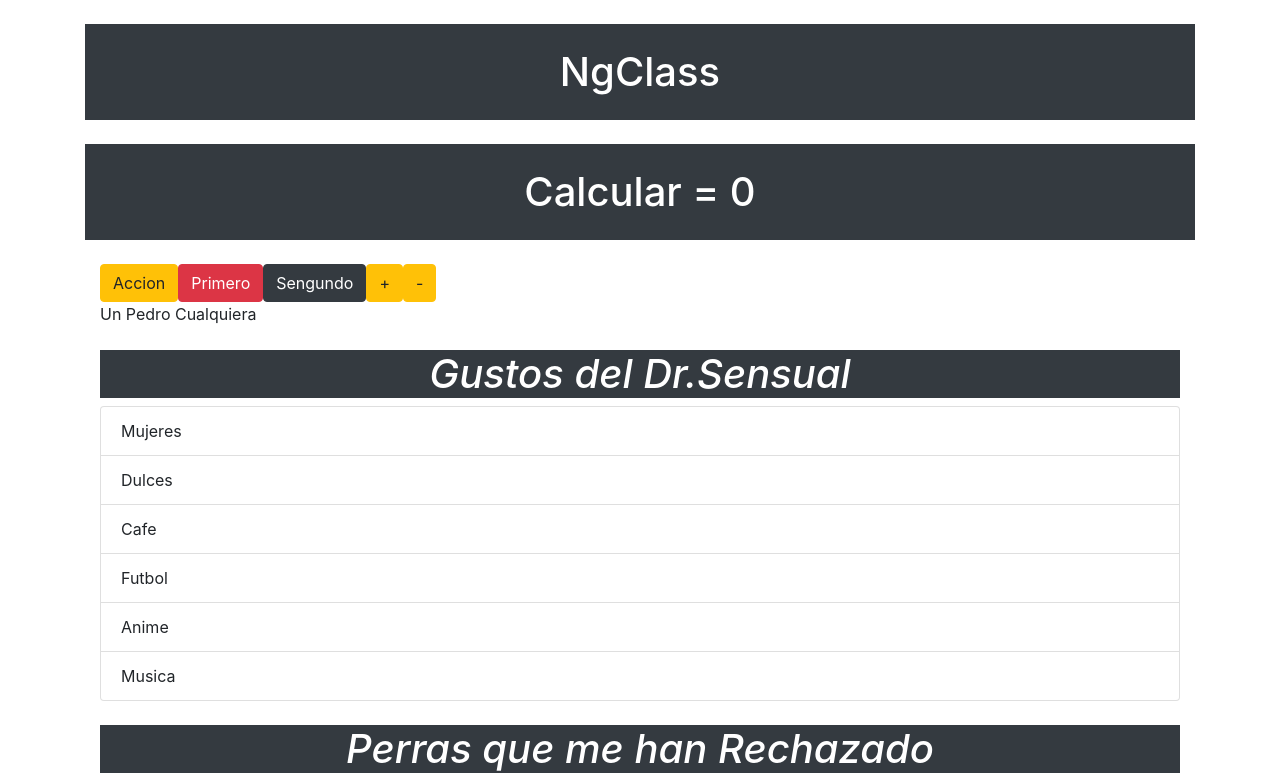
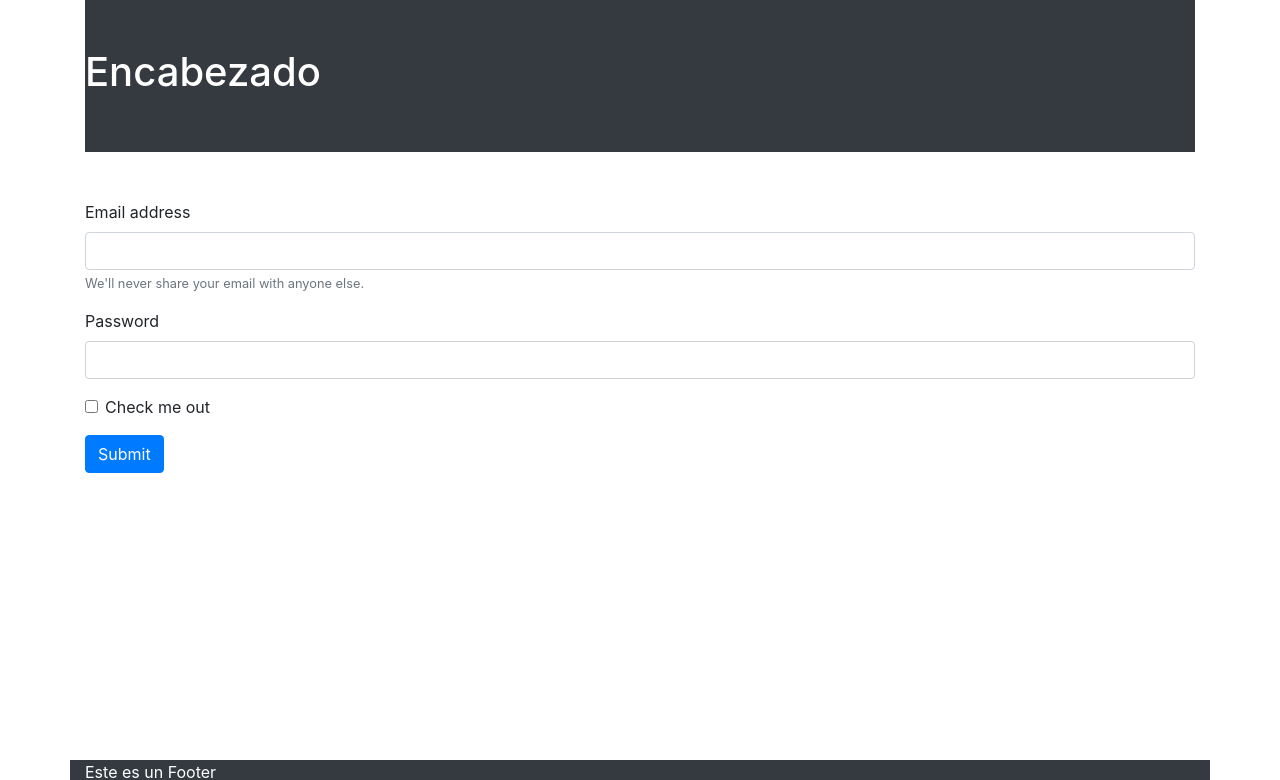
Before and after one commit to jose00796/Angular_My-app_CASA, an Angular app: page /contacto in a window 1280 px wide. Shown: the top 780 px of the page. Built offline with nearby package versions, Linux system fonts and the light colour scheme.

Commit message:
Creamos un componente COntacto y le agregamos un Formulario

```diff
--- a/src/app/app.component.html
+++ b/src/app/app.component.html
@@ -1,4 +1,5 @@
 <div class="container">
-    <app-directiva-ng></app-directiva-ng>
-    <app-horario></app-horario>
+    <app-cabecera></app-cabecera>
+    <router-outlet></router-outlet>
+    <app-footer></app-footer>
 </div>
--- a/src/app/cabecera/cabecera.component.html
+++ b/src/app/cabecera/cabecera.component.html
@@ -1 +1,3 @@
-<p>cabecera works!</p>
+<div class="bg-dark text-white py-5">
+    <h1>Encabezado</h1>
+</div>
--- /dev/null
+++ b/src/app/contacto/contacto.component.html
@@ -0,0 +1,18 @@
+<div class="mt-5">
+<form>
+    <div class="form-group">
+      <label for="exampleInputEmail1">Email address</label>
+      <input type="email" class="form-control" id="exampleInputEmail1" aria-describedby="emailHelp">
+      <small id="emailHelp" class="form-text text-muted">We'll never share your email with anyone else.</small>
+    </div>
+    <div class="form-group">
+      <label for="exampleInputPassword1">Password</label>
+      <input type="password" class="form-control" id="exampleInputPassword1">
+    </div>
+    <div class="form-group form-check">
+      <input type="checkbox" class="form-check-input" id="exampleCheck1">
+      <label class="form-check-label" for="exampleCheck1">Check me out</label>
+    </div>
+    <button type="submit" class="btn btn-primary">Submit</button>
+  </form>
+  </div>
--- /dev/null
+++ b/src/app/contacto/contacto.component.ts
@@ -0,0 +1,15 @@
+import { Component, OnInit } from '@angular/core';
+
+@Component({
+  selector: 'app-contacto',
+  templateUrl: './contacto.component.html',
+  styleUrls: ['./contacto.component.css']
+})
+export class ContactoComponent implements OnInit {
+
+  constructor() { }
+
+  ngOnInit(): void {
+  }
+
+}
--- a/src/app/footer/footer.component.html
+++ b/src/app/footer/footer.component.html
@@ -1 +1,3 @@
-<p>footer works!</p>
+<div class="bg-dark text-white fixed-bottom container">
+    <p>Este es un Footer</p>
+</div>
```
Also changed, not shown: src/app/app.module.ts (+12 -2 lines), src/app/contacto/contacto.component.css (added), 1 other file (tests, documents, lock files or other folders).
